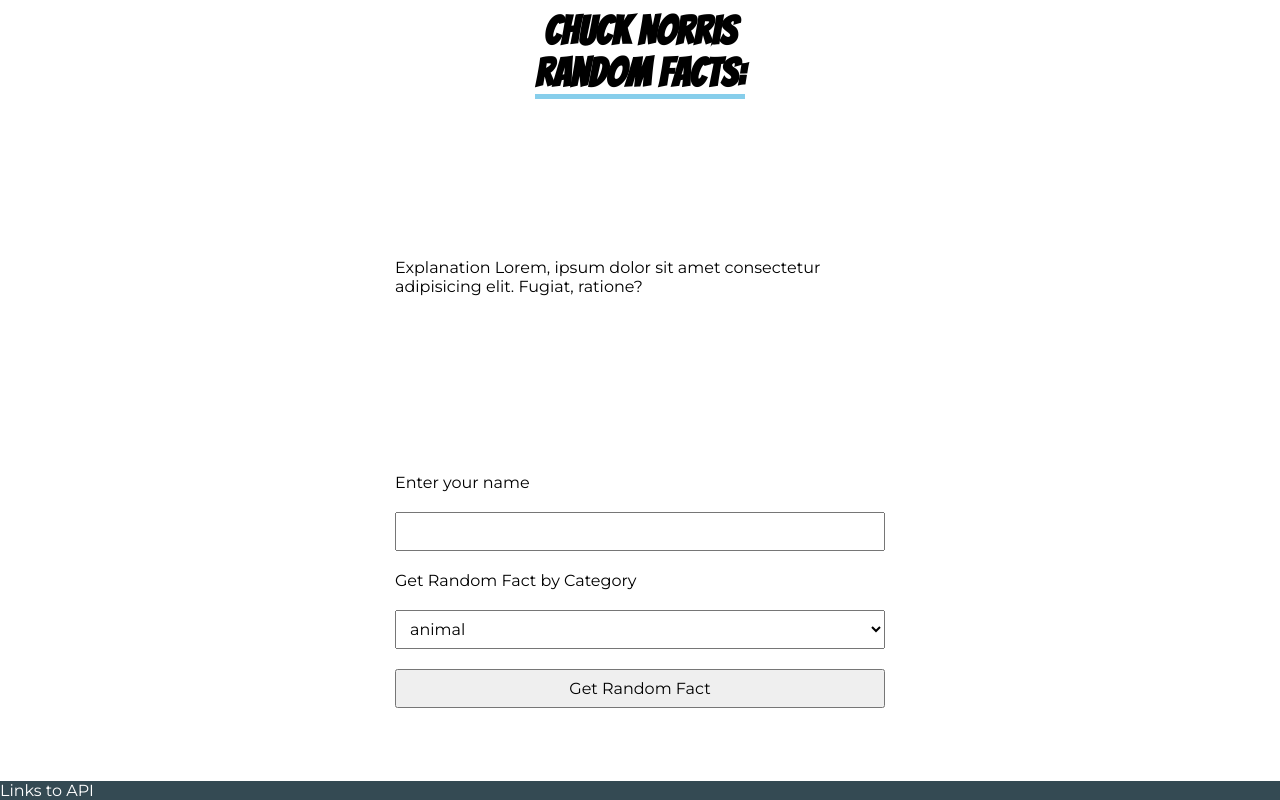
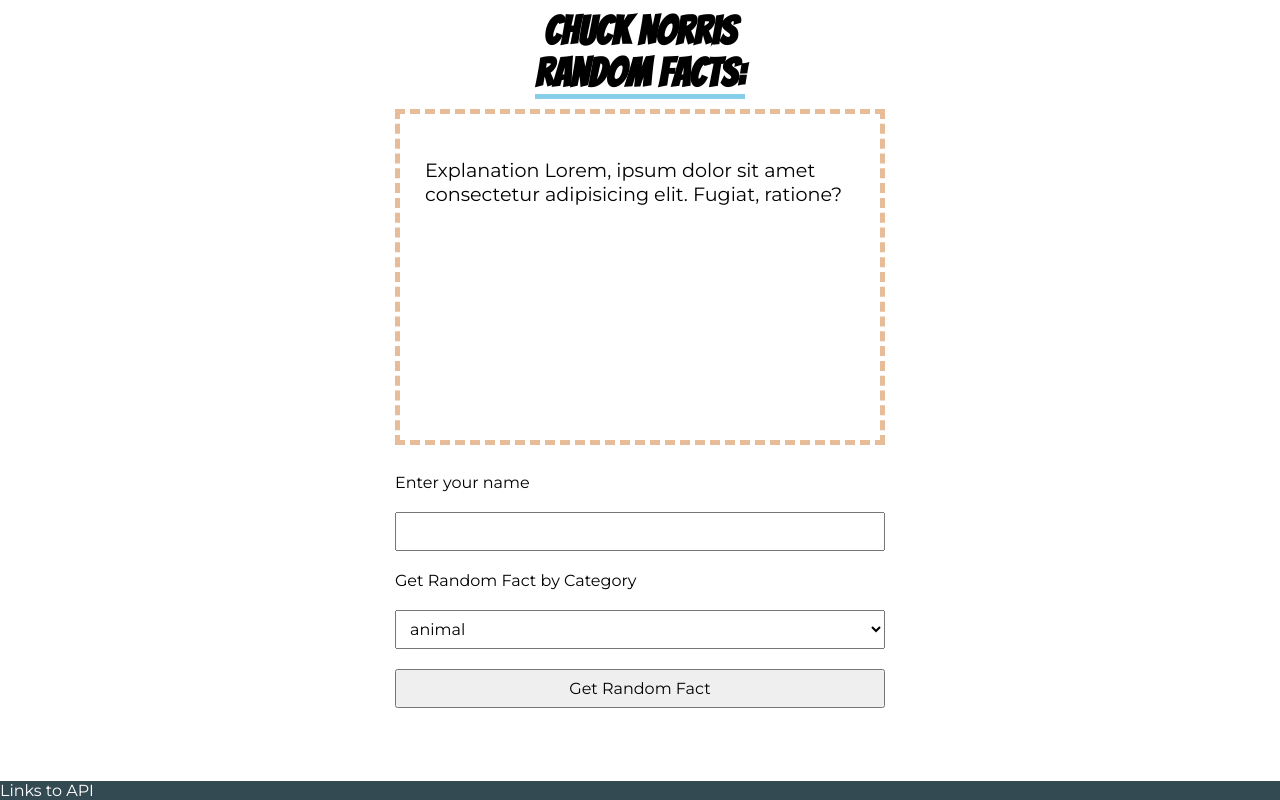
Before and after one commit to mbosselmann/chuck-norris, a React (Create React App) app: page / in a window 1280 px wide. Built offline with nearby package versions, Linux system fonts and the light colour scheme.

Commit message:
Move content to fact component, add styling and animation

```diff
--- a/src/App.js
+++ b/src/App.js
@@ -5,7 +5,7 @@
 import { useState } from 'react';
 
 function App() {
-  const [randomFact, setRandomFact] = useState(null);
+  const [randomFact, setRandomFact] = useState('');
 
   return (
     <Grid>
@@ -16,14 +16,7 @@
         </Title>
       </header>
       <main>
-        {randomFact ? (
-          <Fact randomFact={randomFact} />
-        ) : (
-          <section>
-            Explanation Lorem, ipsum dolor sit amet consectetur adipisicing
-            elit. Fugiat, ratione?
-          </section>
-        )}
+        <Fact randomFact={randomFact} />
         <Form getRandomFact={getRandomFact} />
       </main>
       <footer>Links to API</footer>
@@ -59,6 +52,7 @@
     padding: 0 20px;
     display: grid;
     grid-template-rows: 1fr 1fr;
+    width: 100%;
     max-width: 530px;
     height: 100%;
     align-items: center;
--- a/src/components/Fact.js
+++ b/src/components/Fact.js
@@ -1,3 +1,38 @@
+import styled, { keyframes } from 'styled-components';
+
 export default function Fact({ randomFact }) {
-  return <section>{randomFact.value}</section>;
+  return (
+    <Section>
+      {randomFact ? (
+        <p>{randomFact.value}</p>
+      ) : (
+        <p>
+          Explanation Lorem, ipsum dolor sit amet consectetur adipisicing elit.
+          Fugiat, ratione?
+        </p>
+      )}
+    </Section>
+  );
 }
+
+const bounce = keyframes`
+	0% {
+		opacity: 0;
+		transform: translateY(250px);
+	}
+
+	100% {
+		opacity: 1;
+		transform: translateY(0);
+	}  `;
+
+const Section = styled.section`
+  padding: 25px;
+  border: 5px dashed var(--primary-accent-color);
+  height: 100%;
+  font-size: 1.2rem;
+
+  p {
+    animation: ${bounce} 2s ease 0s 1 normal forwards;
+  }
+`;
```
